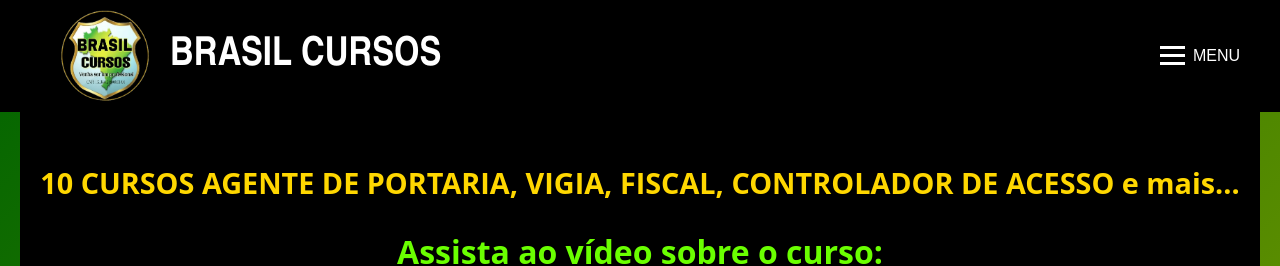
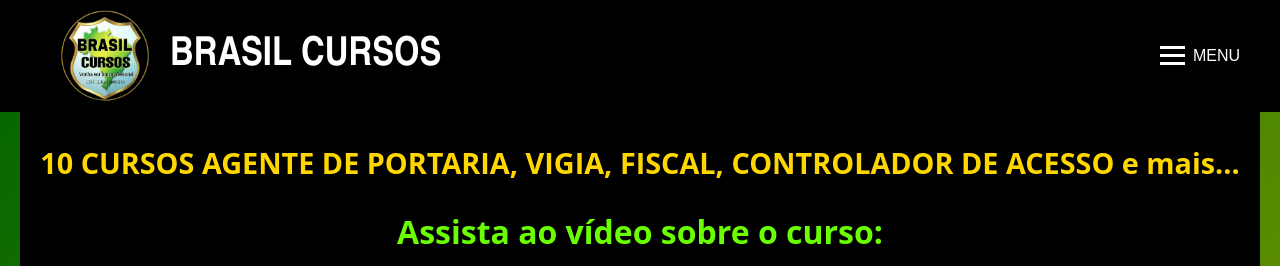
Before and after one commit to emethi/landing-pages, a plain HTML site: page index.html in a window 1280 px wide. Shown: the top 266 px of the page. Drawn offline with nearby package versions, Linux system fonts and the light colour scheme.

Commit message:
Update styles.css

```diff
--- a/styles.css
+++ b/styles.css
@@ -199,7 +199,7 @@
   text-align: center;
   font-weight: bolder;
   color: #FFD700;
-  margin-top: 100PX;
+  margin-top: 80PX;
 }
 
 .video h2 {
```
